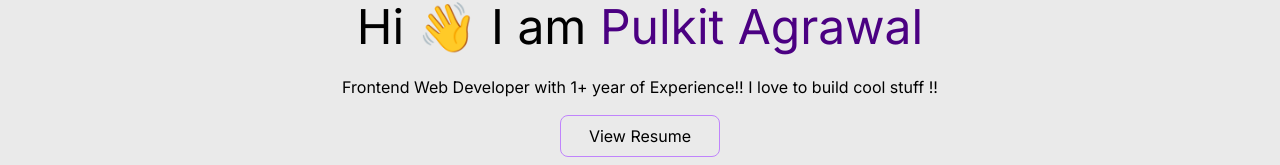
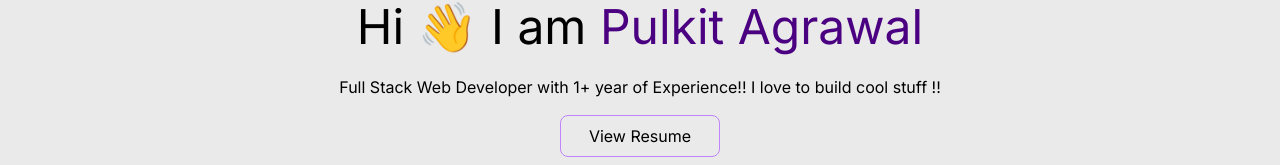
Before and after one commit to Pulkit426/Personal-Portfolio, a React (Vite) app: page / in a window 1280 px wide. Shown: the part 125-290 px from the top of the page. Built offline with nearby package versions, Linux system fonts and the light colour scheme.

Commit message:
update introduction

```diff
--- a/src/Introduction.jsx
+++ b/src/Introduction.jsx
@@ -12,7 +12,7 @@ const Introduction = () => {
     <div className="text-center pt-32" >
       <h1 className="text-5xl pb-6 "> Hi 👋 I am <span className="text-[#4B0082]">Pulkit Agrawal </span></h1>
       <p>
-        Frontend Web Developer with 1+ year of Experience!! I love to build cool
+        Full Stack Web Developer with 1+ year of Experience!! I love to build cool
         stuff !!
       </p>
       <button className="p-2 m-4 w-40 border border-purple-400 rounded-lg hover:bg-purple-400">
```
